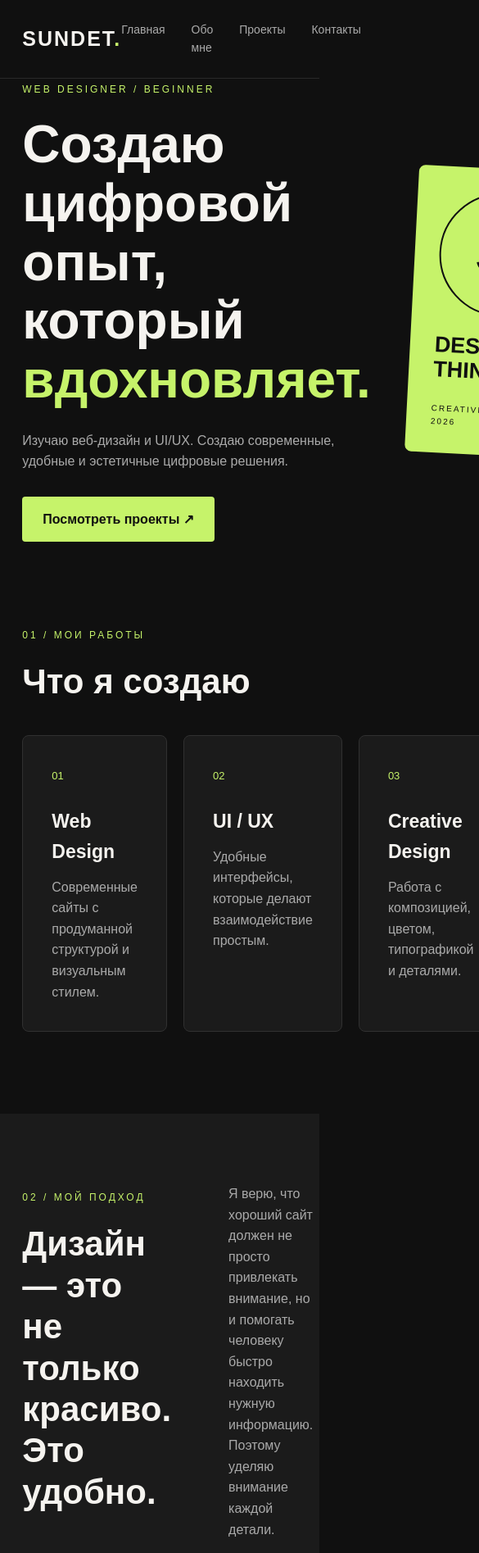
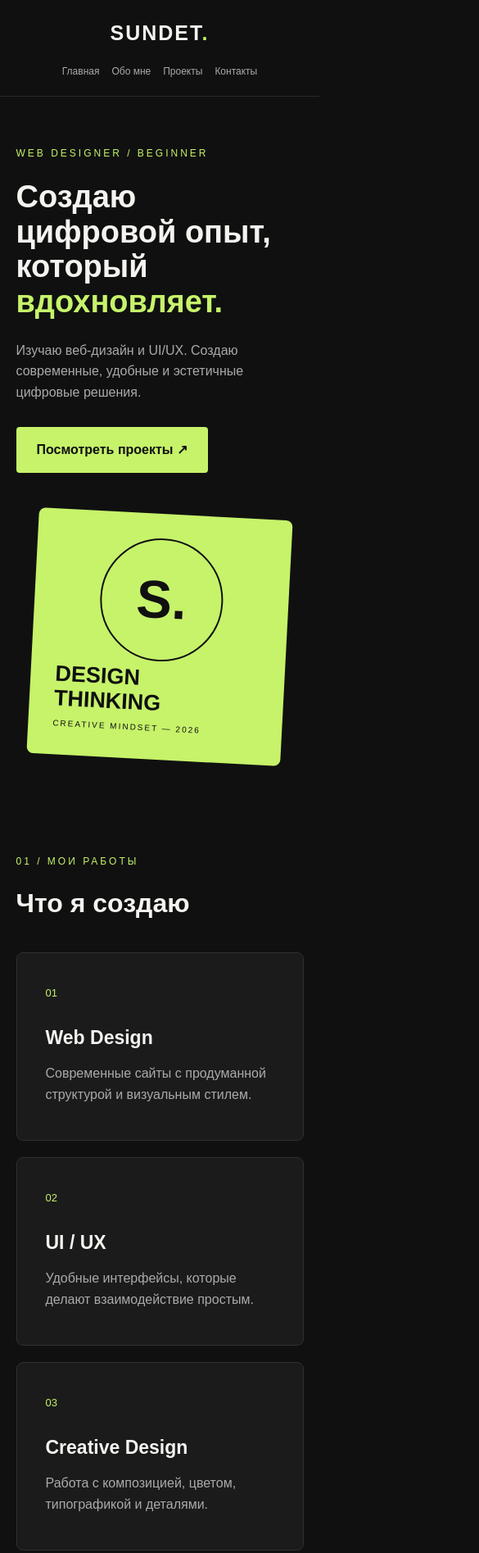
Before and after one commit to onetap0851/sundet, a plain HTML site: page index.html in a window 390 px wide. Shown: the top 1895 px of the page at 82% size, 585 px wide, since content can reach past the window. Drawn offline with Linux system fonts and the light colour scheme.

Commit message:
Implement responsive design for tablet and mobile
Added responsive styles for tablets and phones, including adjustments for layout and typography.

```diff
--- a/css/style.css
+++ b/css/style.css
@@ -263,3 +263,119 @@ h2 {
 .info-card p {
     color: #aaa;
 }
+
+/* Адаптация для планшетов */
+@media (max-width: 800px) {
+    .container {
+        width: 90%;
+    }
+
+    .hero {
+        min-height: auto;
+        padding-top: 80px;
+        padding-bottom: 80px;
+        flex-direction: column;
+        align-items: flex-start;
+    }
+
+    .hero-card {
+        align-self: center;
+    }
+
+    h1 {
+        font-size: 48px;
+    }
+
+    .cards {
+        grid-template-columns: repeat(2, 1fr);
+    }
+
+    .about-content {
+        flex-direction: column;
+        align-items: flex-start;
+        gap: 20px;
+    }
+}
+
+/* Адаптация для телефонов */
+@media (max-width: 560px) {
+    .container {
+        width: 90%;
+    }
+
+    .header {
+        padding: 20px 0;
+    }
+
+    .nav {
+        flex-direction: column;
+        gap: 18px;
+    }
+
+    nav {
+        gap: 15px;
+        flex-wrap: wrap;
+        justify-content: center;
+    }
+
+    nav a {
+        font-size: 12px;
+    }
+
+    .hero {
+        padding-top: 60px;
+        padding-bottom: 50px;
+    }
+
+    h1 {
+        font-size: 38px;
+    }
+
+    h2 {
+        font-size: 32px;
+    }
+
+    .hero-card {
+        width: 100%;
+        max-width: 310px;
+        height: 300px;
+    }
+
+    .cards,
+    .info-grid {
+        grid-template-columns: 1fr;
+    }
+
+    .section {
+        padding-top: 65px;
+        padding-bottom: 65px;
+    }
+
+    .about-preview {
+        padding: 60px 0;
+    }
+
+    .about-hero {
+        padding-top: 65px;
+    }
+
+    .footer-content {
+        flex-direction: column;
+        align-items: flex-start;
+    }
+
+    .footer p {
+        font-size: 11px;
+    }
+}
+
+/* Эффекты наведения и фокуса */
+a:focus-visible {
+    outline: 2px solid #c6f36a;
+    outline-offset: 5px;
+}
+
+button:focus-visible {
+    outline: 2px solid #c6f36a;
+    outline-offset: 5px;
+}
```
